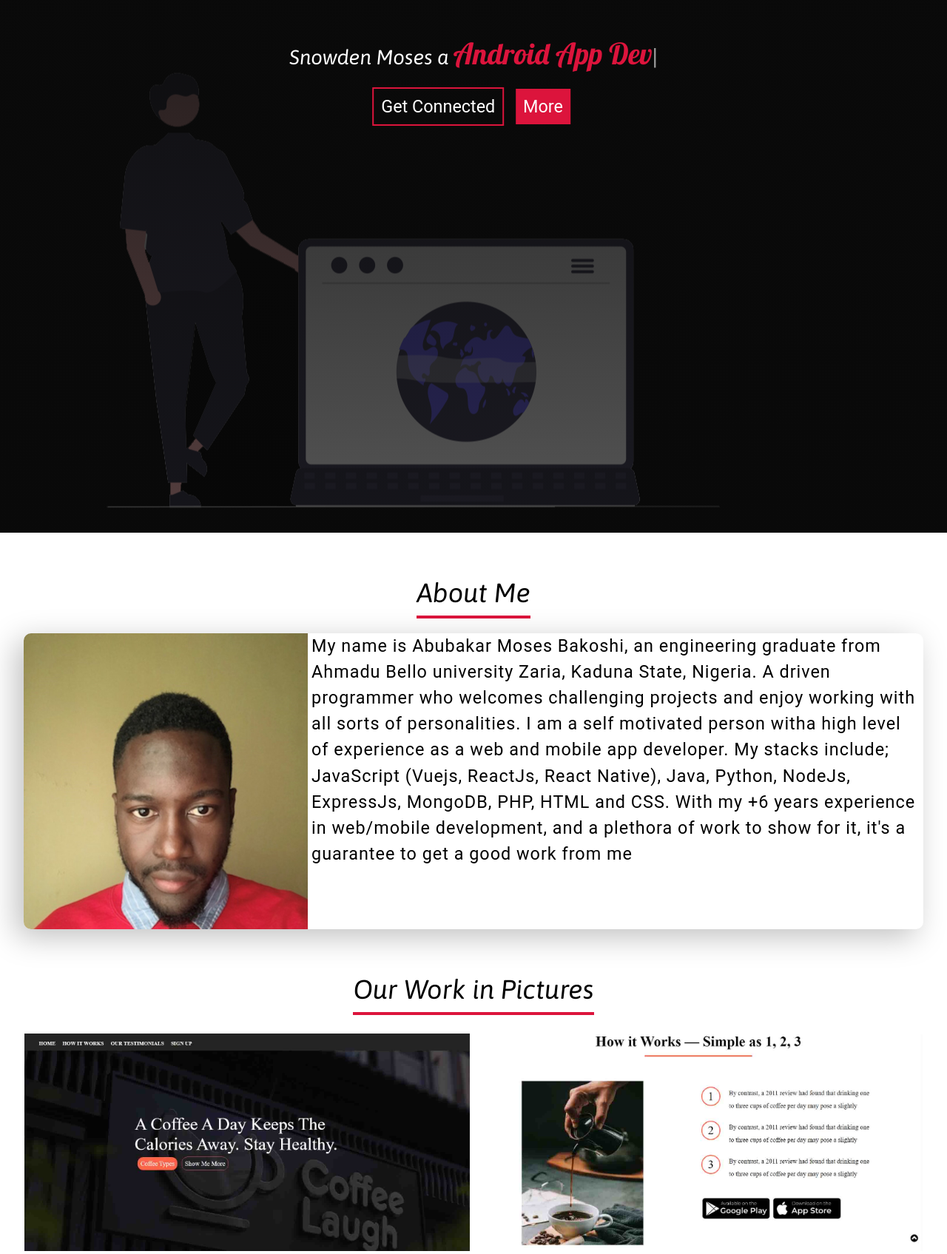
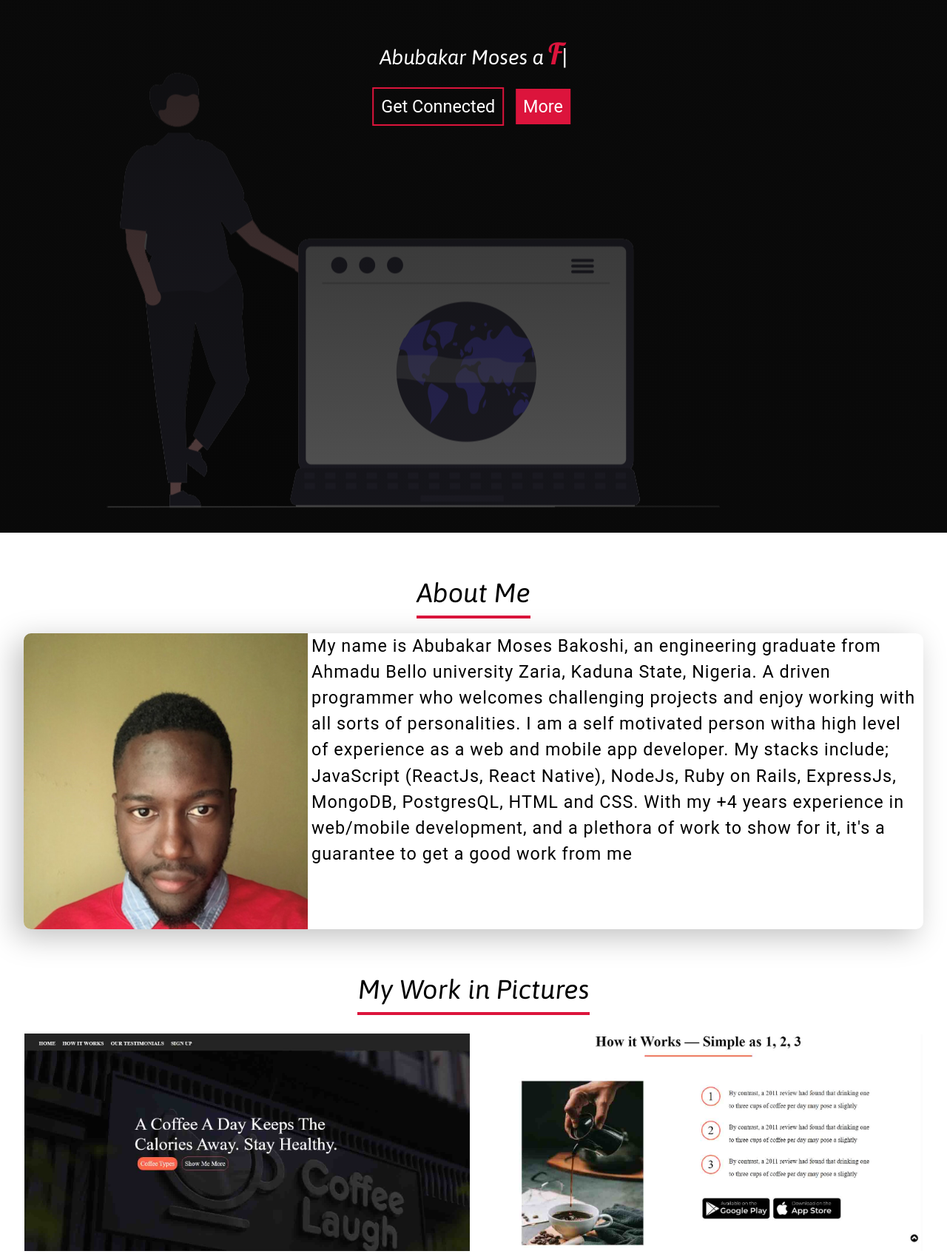
Before and after one commit to snowdenMoses/my-profile, a PHP site: page / in a window 1280 px wide. Shown: the part 80-1775 px from the top of the page at 74% size. Run offline with PHP 8.4, Linux system fonts and the light colour scheme.

Commit message:
Initial commit

```diff
--- a/home.html
+++ b/index.html
@@ -43,7 +43,7 @@
                             <div class="banner">
                                 <div class="description">
                                     <div>
-                                        <span class="staticText">Snowden Moses a </span> <span class="autoTyped"></span>
+                                        <span class="staticText">Abubakar Moses a </span> <span class="autoTyped"></span>
                                     </div>
 
 
@@ -68,7 +68,7 @@
                                         <span>
                                             My name is Abubakar Moses Bakoshi, an engineering graduate from Ahmadu Bello university Zaria, Kaduna State, Nigeria. A driven programmer who welcomes challenging projects and enjoy working with all sorts of personalities.
                                             I am a self motivated person witha high level of experience as a web and mobile app developer. My stacks include;
-                                            JavaScript (Vuejs, ReactJs, React Native), Java, Python, NodeJs, ExpressJs, MongoDB, PHP, HTML and CSS. With my +6 years experience in web/mobile development, and a plethora of work to show for it, it's a
+                                            JavaScript (ReactJs, React Native), NodeJs, Ruby on Rails, ExpressJs, MongoDB, PostgresQL, HTML and CSS. With my +4 years experience in web/mobile development, and a plethora of work to show for it, it's a
                                             guarantee to get a good work from me
                                         </span>
                                     </div>
@@ -79,7 +79,7 @@
 
 
                             <div class = "our-work">
-                                <span class="header">Our Work in Pictures</span>
+                                <span class="header">My Work in Pictures</span>
                                 <div class="box-our-work">
                                     <div class="our-images">
                                         <img src="images/capture1.jpg" class="capture"/>
@@ -149,7 +149,7 @@
         <script>
 
             var options = {
-            strings: ['Web Dev','Android App Dev','Desktop App Dev','Python Tutor', 'CAD Tutor'],
+            strings: ['Backend Developer','Frontend Developer','Android App Dev'],
             typeSpeed: 150,
             backSpeed: 100,
             loop:true
--- a/index.php
+++ b/index.php
@@ -1 +1 @@
-<?php include("home.html")?>
+<?php include("index.html")?>
```
Also changed, not shown: docker-compose.yml (added, +12 -0 lines), 6 other files.
